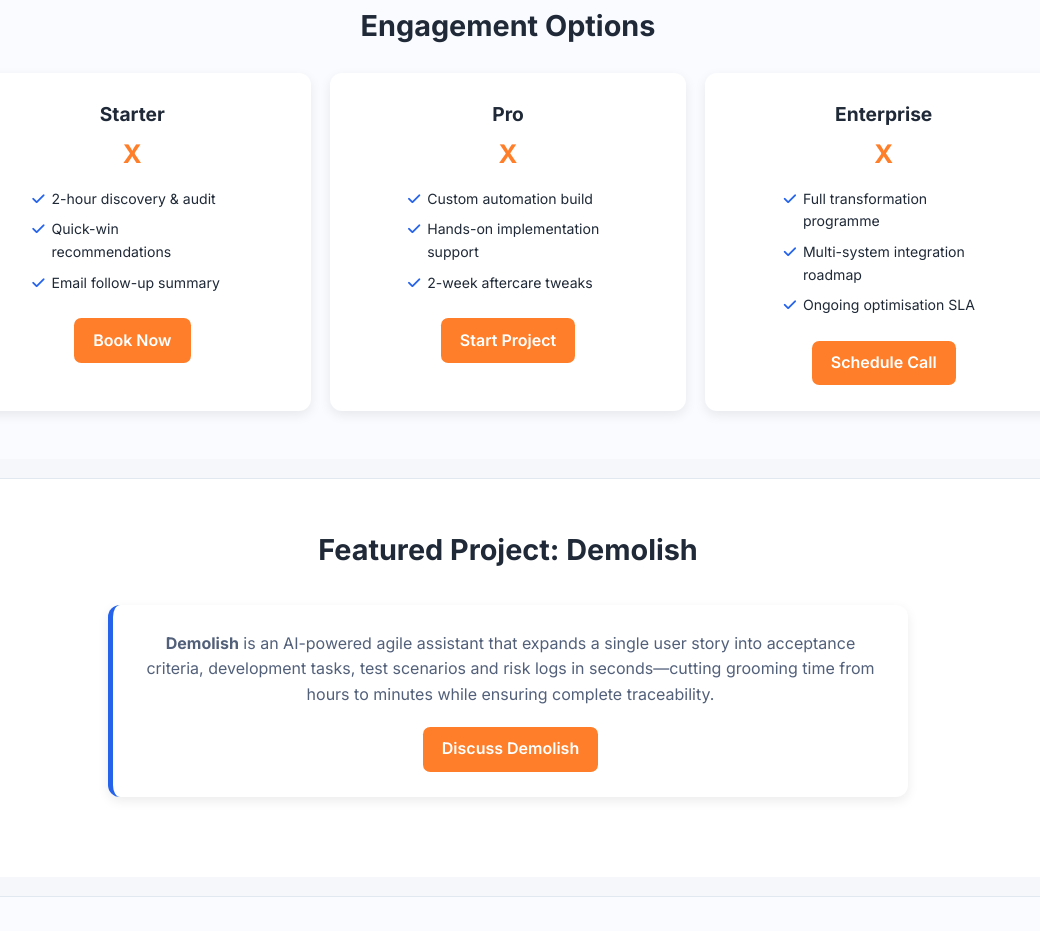
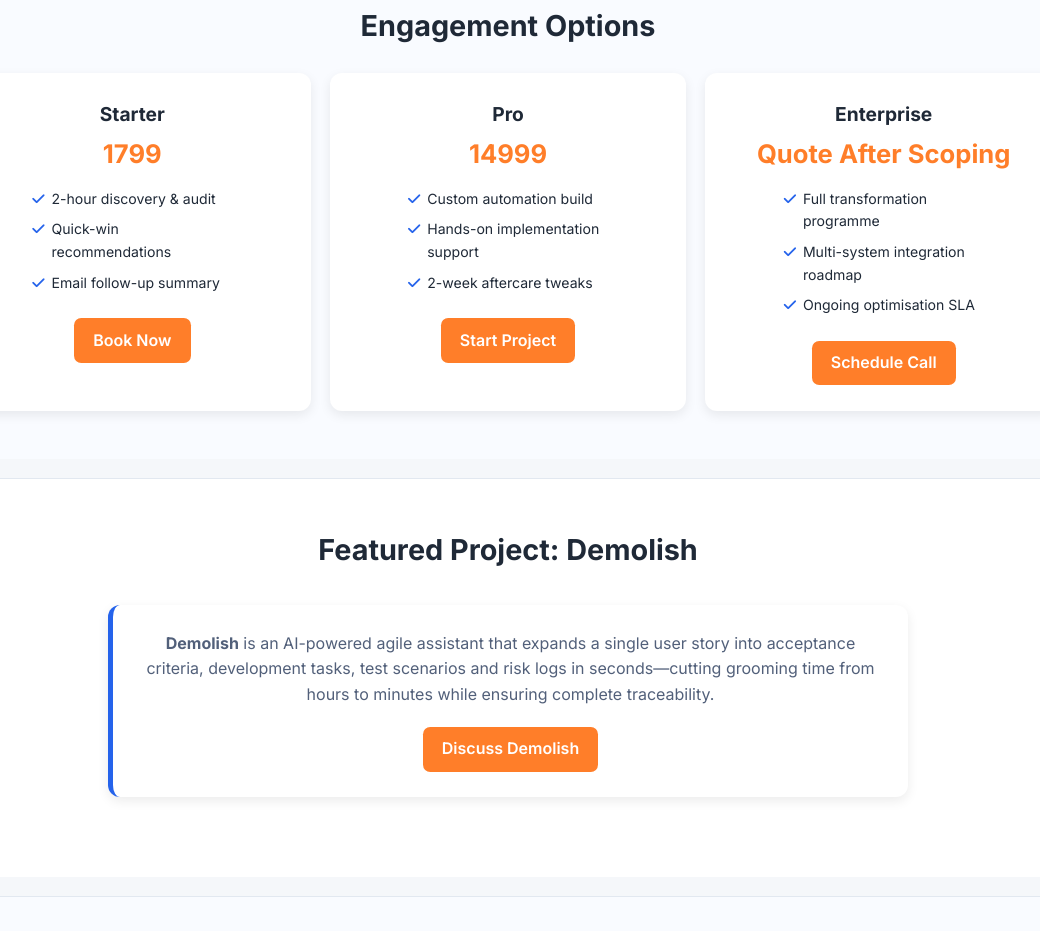
Before and after one commit to vaishnandit/AutomatrixAdvisory, a plain HTML site: page index.html in a window 1280 px wide. Shown: the part 1374-2305 px from the top of the page, without its empty margins (132-1172 px from the left). Drawn offline with Linux system fonts and the light colour scheme.

Commit message:
Update index.html

```diff
--- a/index.html
+++ b/index.html
@@ -213,9 +213,9 @@
   <section id="pricing" class="section section-alt fade-up">
     <h2>Engagement Options</h2>
     <div class="pricing-grid">
-      <div class="price-card"><h3>Starter</h3><p class="price">X</p><ul><li>2-hour discovery & audit</li><li>Quick-win recommendations</li><li>Email follow-up summary</li></ul><a href="#contact" class="btn">Book Now</a></div>
-      <div class="price-card"><h3>Pro</h3><p class="price">X</p><ul><li>Custom automation build</li><li>Hands-on implementation support</li><li>2-week aftercare tweaks</li></ul><a href="#contact" class="btn">Start Project</a></div>
-      <div class="price-card"><h3>Enterprise</h3><p class="price">X</p><ul><li>Full transformation programme</li><li>Multi-system integration roadmap</li><li>Ongoing optimisation SLA</li></ul><a href="#contact" class="btn">Schedule Call</a></div>
+      <div class="price-card"><h3>Starter</h3><p class="price">1799</p><ul><li>2-hour discovery & audit</li><li>Quick-win recommendations</li><li>Email follow-up summary</li></ul><a href="#contact" class="btn">Book Now</a></div>
+      <div class="price-card"><h3>Pro</h3><p class="price">14999</p><ul><li>Custom automation build</li><li>Hands-on implementation support</li><li>2-week aftercare tweaks</li></ul><a href="#contact" class="btn">Start Project</a></div>
+      <div class="price-card"><h3>Enterprise</h3><p class="price">Quote After Scoping</p><ul><li>Full transformation programme</li><li>Multi-system integration roadmap</li><li>Ongoing optimisation SLA</li></ul><a href="#contact" class="btn">Schedule Call</a></div>
     </div>
   </section>
 
@@ -240,7 +240,7 @@
     <h2>Get in Touch</h2>
     <p>Ready to streamline your operations? Let’s talk.</p>
     <div class="contact-links">
-      <a class="btn" href="mailto:nandit@example.com"><i class="fa-solid fa-envelope"></i> Email Me</a>
+      <a class="btn" href="mailto:vaishnandit@gmail.com"><i class="fa-solid fa-envelope"></i> Email Me</a>
       <a class="btn" href="https://calendly.com/your-calendly-link" target="_blank"><i class="fa-solid fa-calendar-check"></i> Book on Calendly</a>
     </div>
   </section>
```
